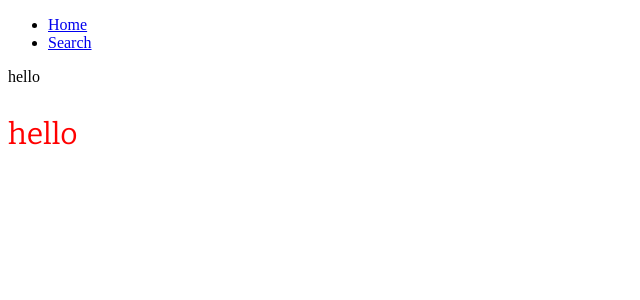
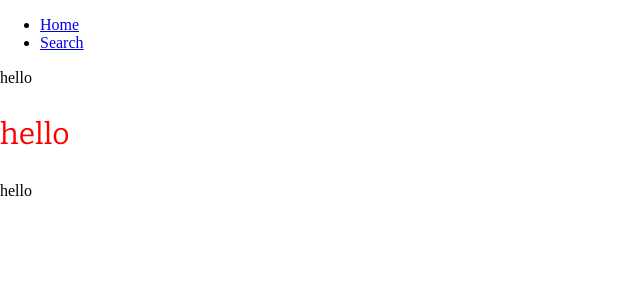
Before and after one commit to ooloo-io/reddit-timer-Dav-Dav-Dav, a React (Create React App) app: page / in a window 1280 px wide. Shown: the top 300 px of the page, without its empty margins (0-640 px from the left). Built offline with nearby package versions, Linux system fonts and the light colour scheme.

Commit message:
Normalise.css setup

```diff
--- a/package.json
+++ b/package.json
@@ -6,6 +6,7 @@
     "@testing-library/jest-dom": "^5.11.0",
     "@testing-library/react": "^10.4.5",
     "@testing-library/user-event": "^12.0.11",
+    "normalize.css": "8.0.1",
     "react": "^16.13.0",
     "react-dom": "^16.13.0",
     "react-router-dom": "5.2.0",
--- a/src/App.js
+++ b/src/App.js
@@ -1,6 +1,7 @@
 import React from "react";
 import "./Styling/styles.css";
 import { Link } from "react-router-dom";
+import "normalize.css";
 
 function App() {
   return (
@@ -15,6 +16,7 @@ function App() {
       </ul>
       <p className="one">hello</p>
       <p className="two">hello</p>
+      <p>hello</p>
     </div>
   );
 }
```
